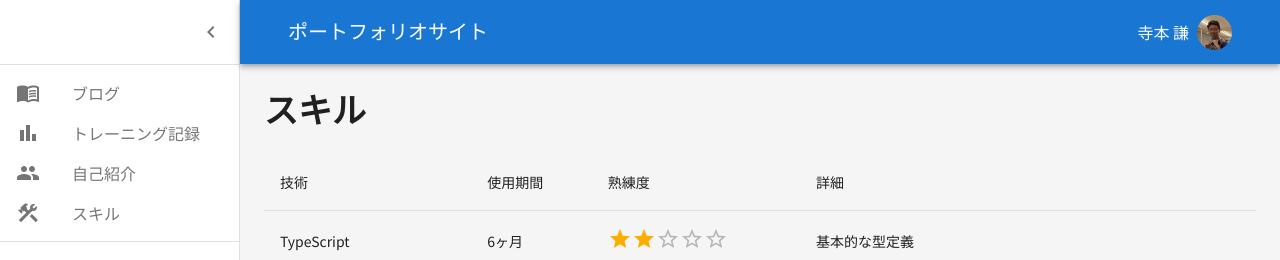
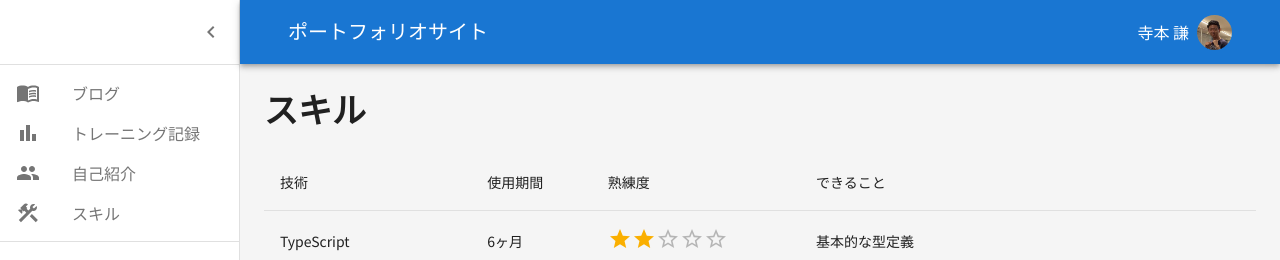
Before and after one commit to kobegoro0930/portfolio-site, a Next.js app: page /skills in a window 1280 px wide. Shown: the top 260 px of the page. Built offline with nearby package versions, Linux system fonts and the light colour scheme.

Commit message:
スキルページのテキスト変更

```diff
--- a/pages/skills/index.tsx
+++ b/pages/skills/index.tsx
@@ -12,7 +12,7 @@ export default function Skills() {
             <TableCell>技術</TableCell>
             <TableCell>使用期間</TableCell>
             <TableCell>熟練度</TableCell>
-            <TableCell>詳細</TableCell>
+            <TableCell>できること</TableCell>
           </TableRow>
         </TableHead>
         <TableBody>
```
